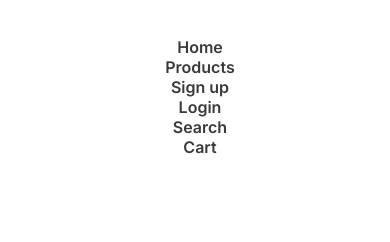
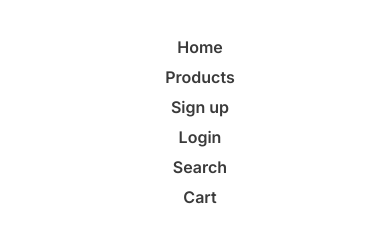
Before and after one commit to tonmoy-free/Influencer-gear, a plain HTML site: page index.html in a window 390 px wide. Shown: the part 64-306 px from the top of the page. Drawn offline with Linux system fonts and the light colour scheme.

Commit message:
Day1 nav ber responsive complete nav bar mobile gap

```diff
--- a/style/style.css
+++ b/style/style.css
@@ -43,4 +43,7 @@
         flex-direction: column;
         align-items: center;
     }
+    .nav-links{
+        gap: 10px;
+    }
 }
```
